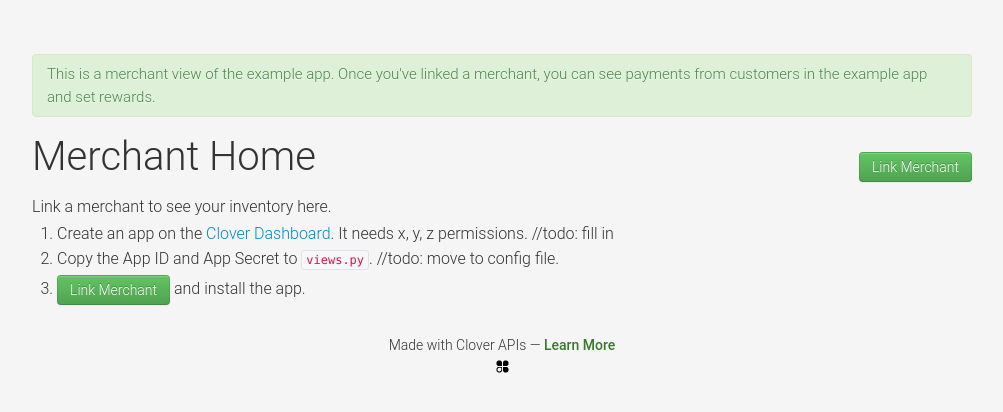
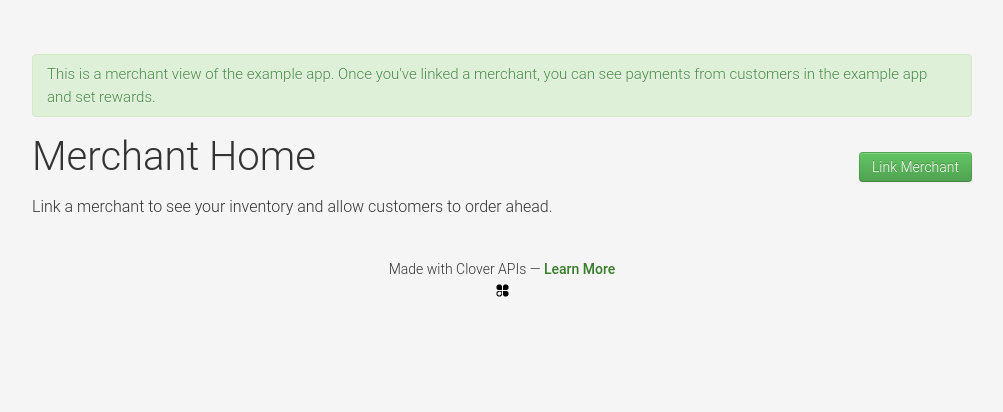
Before and after one commit to f-x-dx/example-server, a Python web app: template src/application/templates/merchant_home.html in a window 1280 px wide. Shown: the part 160-572 px from the top of the page, without its empty margins (138-1141 px from the left). Run offline with Jinja, Linux system fonts and the light colour scheme; the template is opened without the code that fills it, so the values that code supplies are empty; some libraries are stand-ins or nearby versions.

Commit message:
update unlinked merchant page

```diff
--- a/src/application/templates/merchant_home.html
+++ b/src/application/templates/merchant_home.html
@@ -81,13 +81,7 @@
 {% elif merchant %}
 <dd>No Recent Payments</dd>
 {% else %}
-<div class="instructions"><span>Link a merchant to see your inventory here.</span>
-	<ol>
-		<li>Create an app on the <a href="{{ base_url }}/manage" target="_blank">Clover Dashboard</a>. It needs x, y, z permissions. //todo: fill in</li>
-		<li>Copy the App ID and App Secret to <code>views.py</code>. //todo: move to config file.</li>
-		<li><a class="btn btn-success" id="link-merchant-btn" href="{{ login_url }}">
-	      Link Merchant
-	    </a> and install the app.
+<div class="instructions"><span>Link a merchant to see your inventory and allow customers to order ahead.</span><br/><br/>
 </div>
 {% endif %}
 </dl>
```
